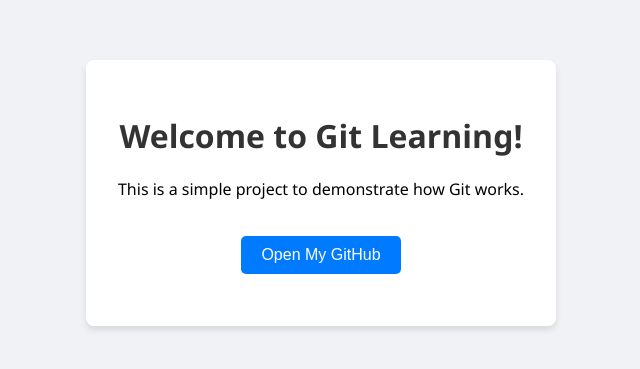
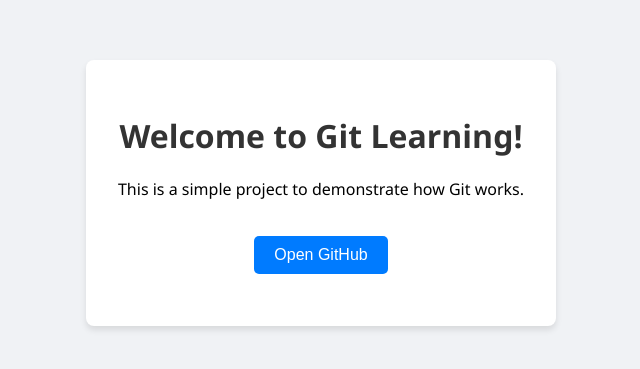
Before and after one commit to roshini831/demo, a plain HTML site: page git-learning-demo/index.html in a window 1280 px wide. Shown: the part 207-576 px from the top of the page, without its empty margins (319-959 px from the left). Drawn offline with Linux system fonts and the light colour scheme.

Commit message:
updated code

```diff
--- a/git-learning-demo/index.html
+++ b/git-learning-demo/index.html
@@ -12,7 +12,7 @@
     <div class="container">
         <h1>Welcome to Git Learning!</h1>
         <p>This is a simple project to demonstrate how Git works.</p>
-        <button id="clickMe">Open My GitHub</button>
+        <button id="clickMe">Open GitHub</button>
         <p id="message"></p>
     </div>
     <script src="app.js"></script>
```
